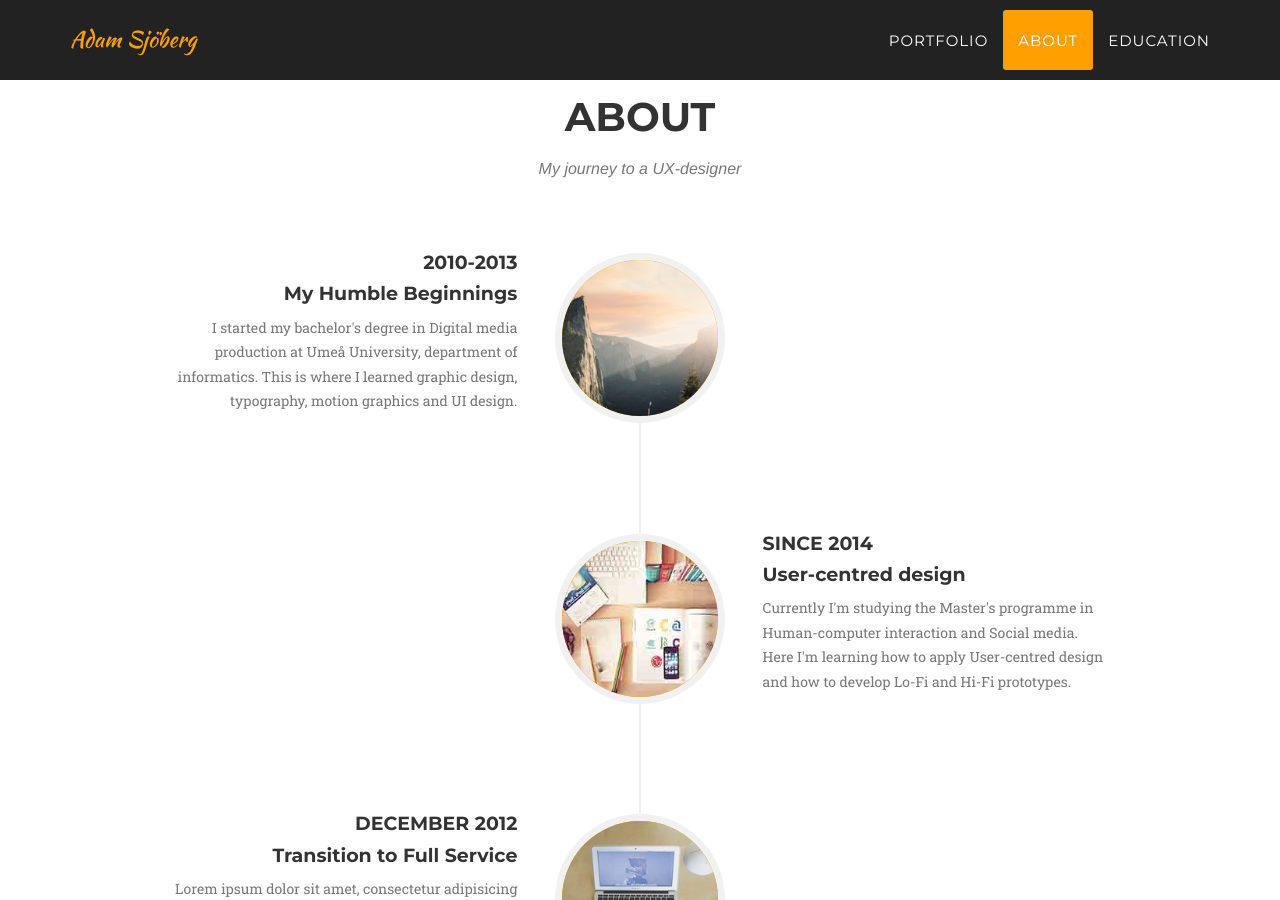
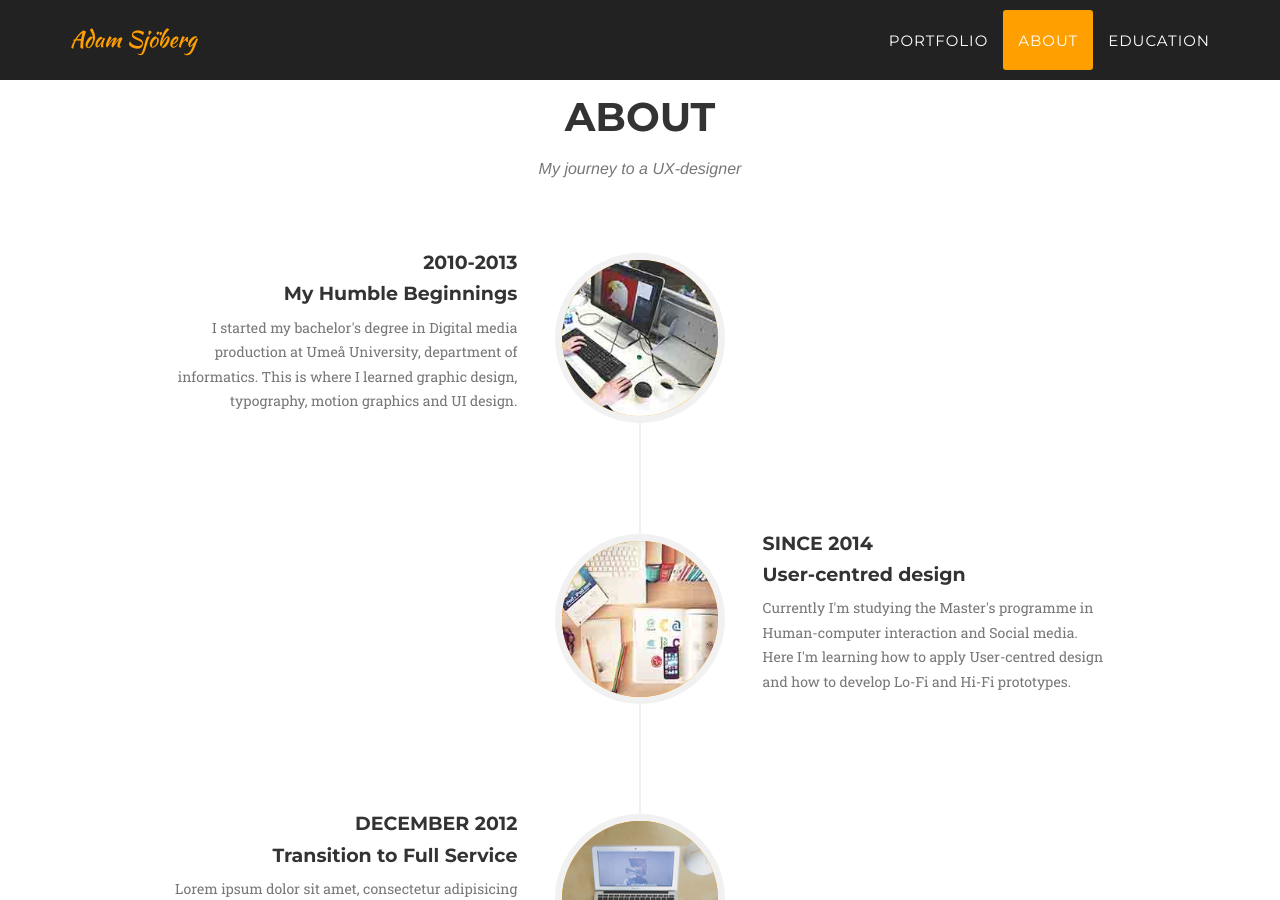
Before and after one commit to Adamsjoberg/Adamsjoberg.github.io, a Jekyll site: the page built from index.html, in a window 1280 px wide and 900 px high, scrolled down 2048 px. Built offline with Jekyll 4.4.1, drawn with Linux system fonts in a browser that asks for light colours; some web fonts are replaced.

Commit message:
dmp image

```diff
--- a/_includes/about.html
+++ b/_includes/about.html
@@ -12,7 +12,7 @@
                     <ul class="timeline">
                         <li>
                             <div class="timeline-image">
-                                <img class="img-circle img-responsive" src="img/about/1.jpg" alt="">
+                                <img class="img-circle img-responsive" src="img/about/dmp_image.jpg" alt="">
                             </div>
                             <div class="timeline-panel">
                                 <div class="timeline-heading">
```
Also changed, not shown: img/about/dmp_image.jpg (added).
